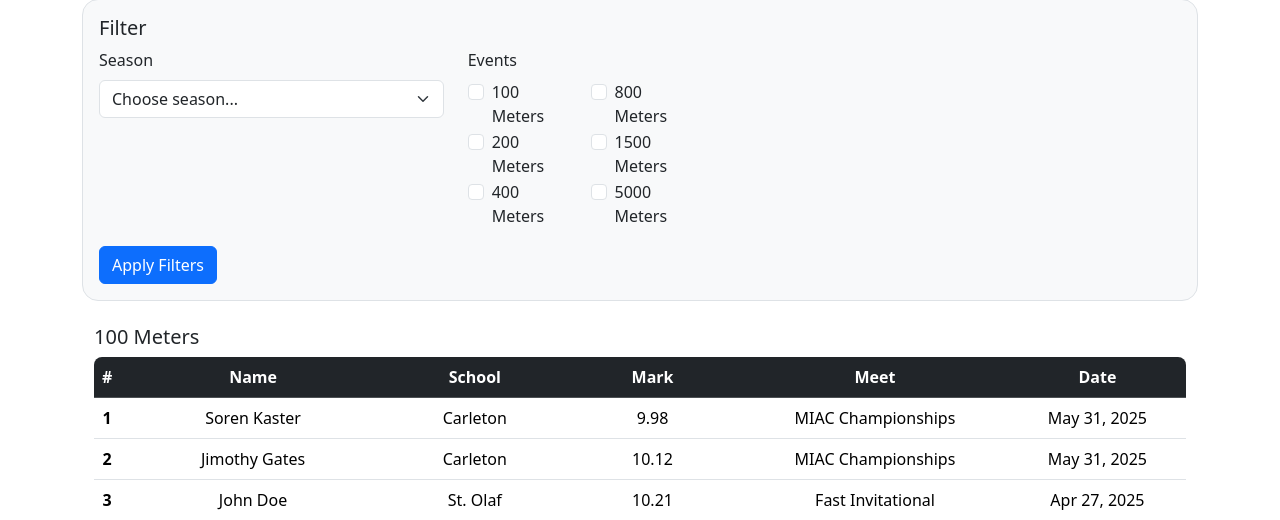
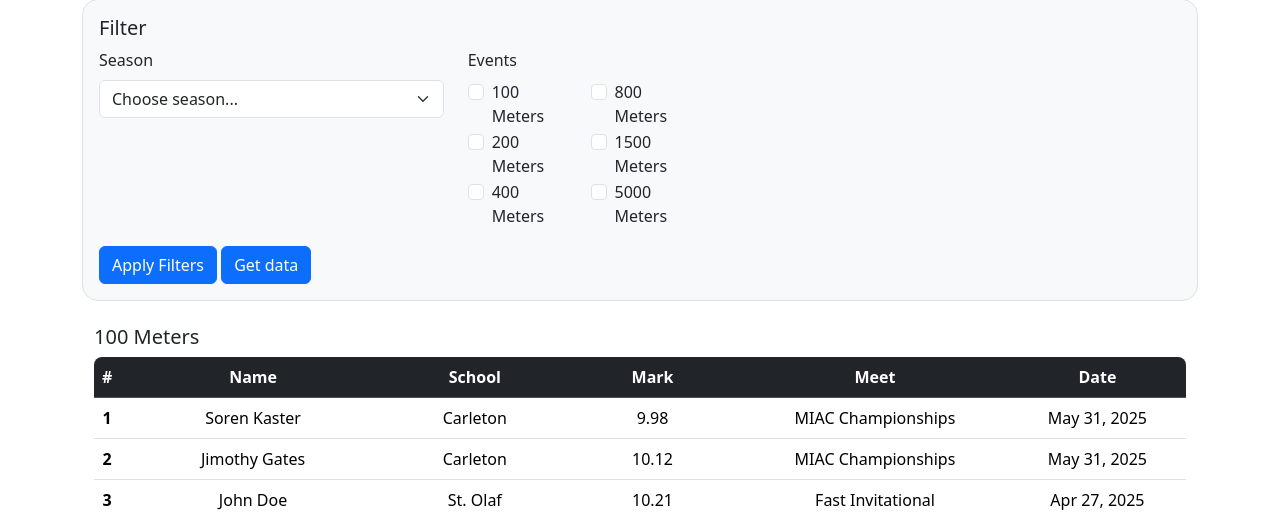
Before and after one commit to ILyness/cs257, a Flask app: page / in a window 1280 px wide. Shown: the part 121-641 px from the top of the page. Run offline with Flask 3, Linux system fonts and the light colour scheme; parts of the project's set-up code (start-up, migrations or seed data) failed here and were passed over.

Commit message:
Saving changses

```diff
--- a/webapp/templates/index.html
+++ b/webapp/templates/index.html
@@ -130,6 +130,7 @@
 
 
         <button type="submit" class="btn btn-primary">Apply Filters</button>
+        <button type="submit" class="btn btn-primary important" id="ButtonGetData">Get data</button>
       </form>
 
         <div class="container-md">
```
